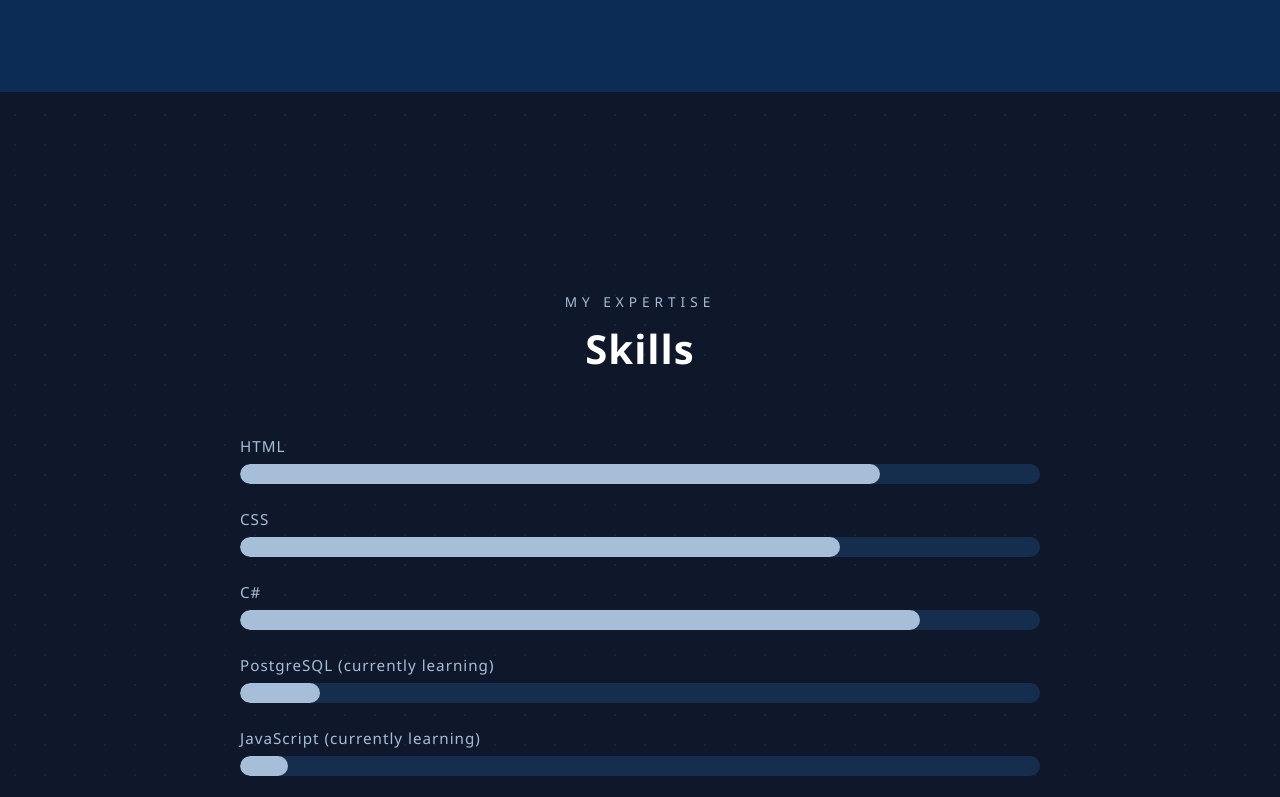
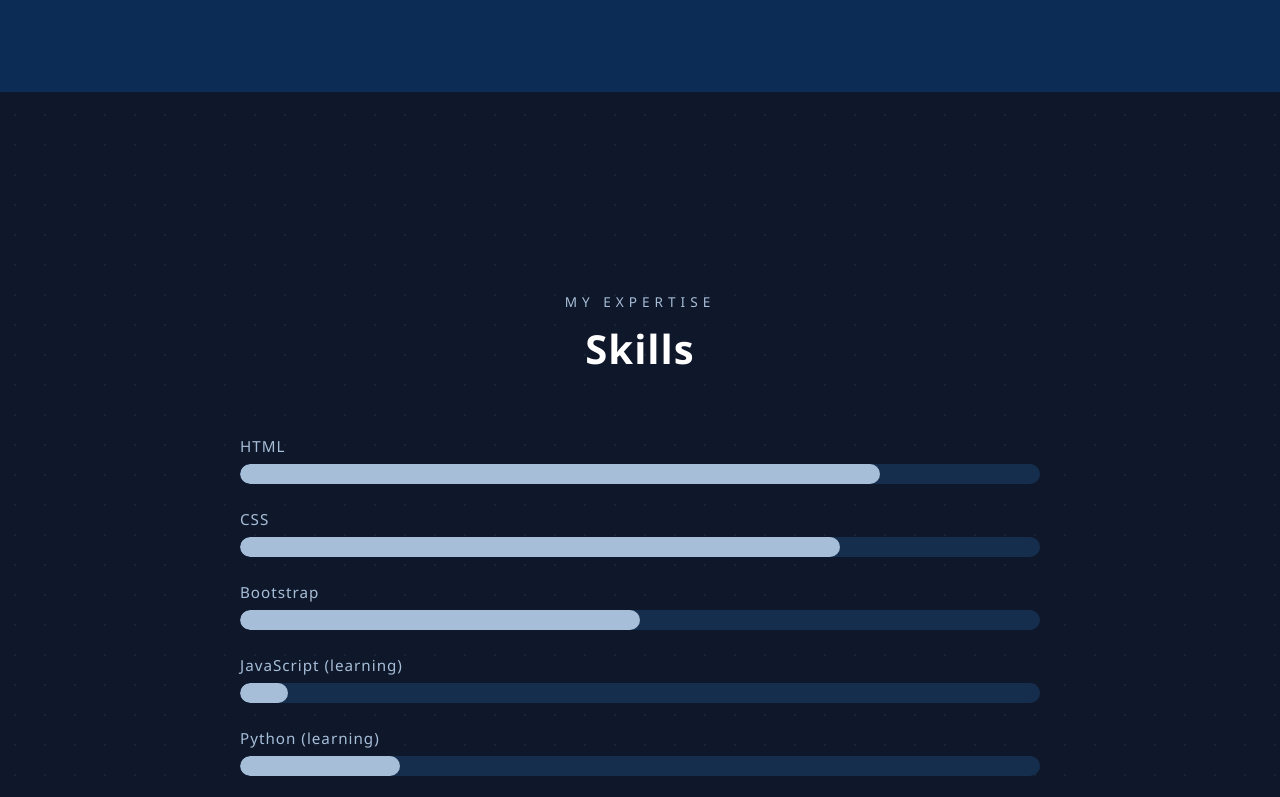
Before and after one commit to anasshafique/my-portfolio-website, a plain HTML site: page index.html in a window 1280 px wide. Shown: the part 2000-2797 px from the top of the page. Drawn offline with Linux system fonts and the light colour scheme.

Commit message:
added some new things to skills section

```diff
--- a/index.html
+++ b/index.html
@@ -37,7 +37,7 @@
             <h1>I'M ANAS SHAFIQ</h1>
             <h2>Aspiring Software Engineer</h2>
             <p> I am a Computer Science student at the University of Sunderland (Year 2) with interests in software engineering,
-            web and mobile development, and AI. Skilled in C#, Python, HTML, CSS, and JavaScript. Volunteering
+            web and mobile development, and AI. Skilled in C#, HTML, CSS, and JavaScript. Volunteering
             with GDG Sunderland and The Developers Society,
             with experience in real-world projects.</p>
 
@@ -107,32 +107,35 @@
             </div>
 
             <div class="skill">
-                <span class="skill-name">C#</span>
+                <span class="skill-name">Bootstrap</span> <!-- -->
                 <div class="skill-bar">
-                    <div class="skill-fill csharp"></div>
+                <div class="skill-fill Bs"></div>
             </div>
             </div>
 
-            <div class="skill">
-                <span class="skill-name">PostgreSQL (currently learning)</span>
-                <div class="skill-bar">
-                    <div class="skill-fill postgres"></div>
-                </div>
-            </div>
+
 
             <div class="skill">
-                <span class="skill-name">JavaScript (currently learning)</span>
+                <span class="skill-name">JavaScript (learning)</span>
                 <div class="skill-bar">
                     <div class="skill-fill js"></div>
             </div>
             </div>
 
             <div class="skill">
-                <span class="skill-name">Bootstrap</span>
+                <span class="skill-name">Python (learning)</span>
                 <div class="skill-bar">
-                    <div class="skill-fill Bs"></div>
+                    <div class="skill-fill py"></div>
                 </div>
             </div>
+
+            <div class="skill">
+                <span class="skill-name">PostgreSQL (learning)</span>
+                <div class="skill-bar">
+                    <div class="skill-fill postgres"></div>
+                </div>
+            </div>
+
         </div>
     </section>
 
--- a/style.css
+++ b/style.css
@@ -275,10 +275,13 @@ nav ul li a:hover {
 /* Skill proficiency widths */
 .skill-fill.html { width: 80%; }
 .skill-fill.css { width: 75%; }
+.skill-fill.Bs { width: 50%; }
 .skill-fill.csharp { width: 85%; }
+.skill-fill.js { width: 6%; }
+.skill-fill.py { width: 20%; }
 .skill-fill.postgres { width: 10%; }
-.skill-fill.js { width: 6%; }
-.skill-fill.Bs { width: 50%; ; }
+
+
 
 /* About Section */
 .about {
```
Lines whose indentation alone changed are shown as unchanged.
